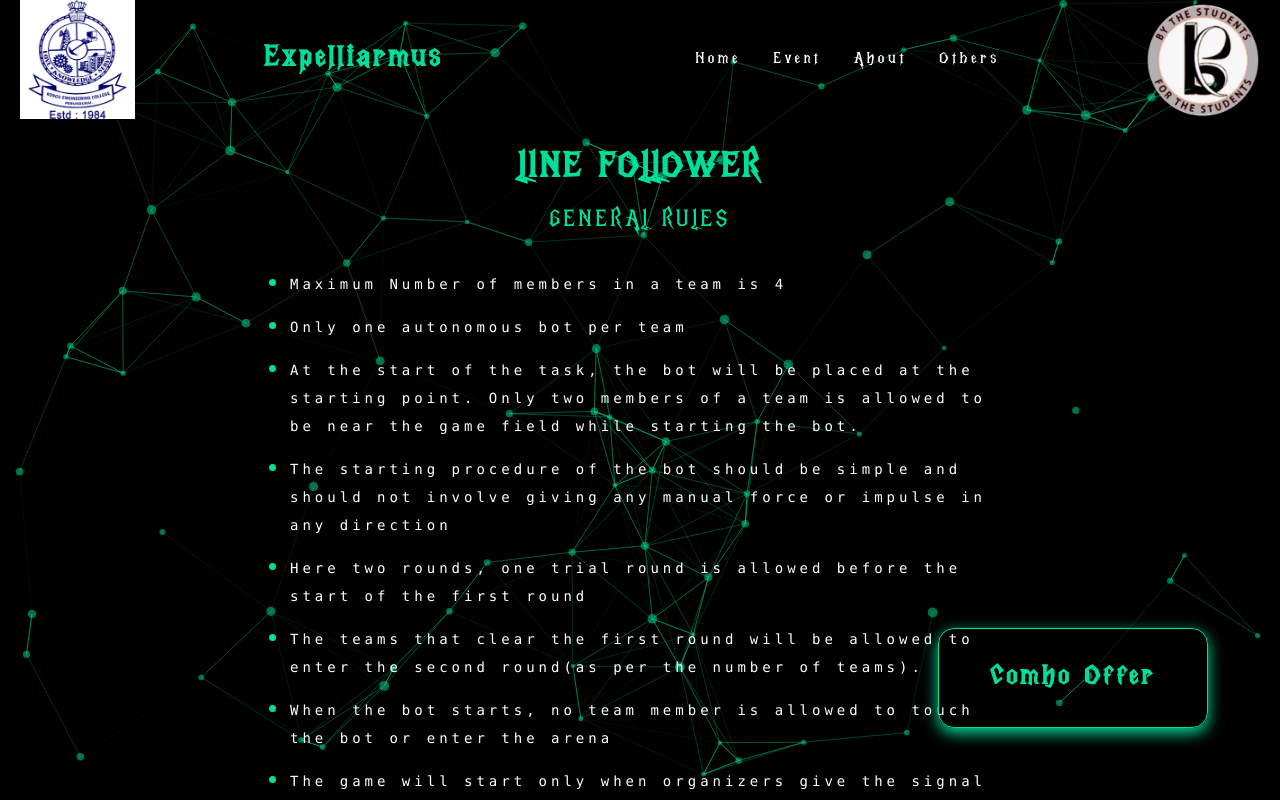
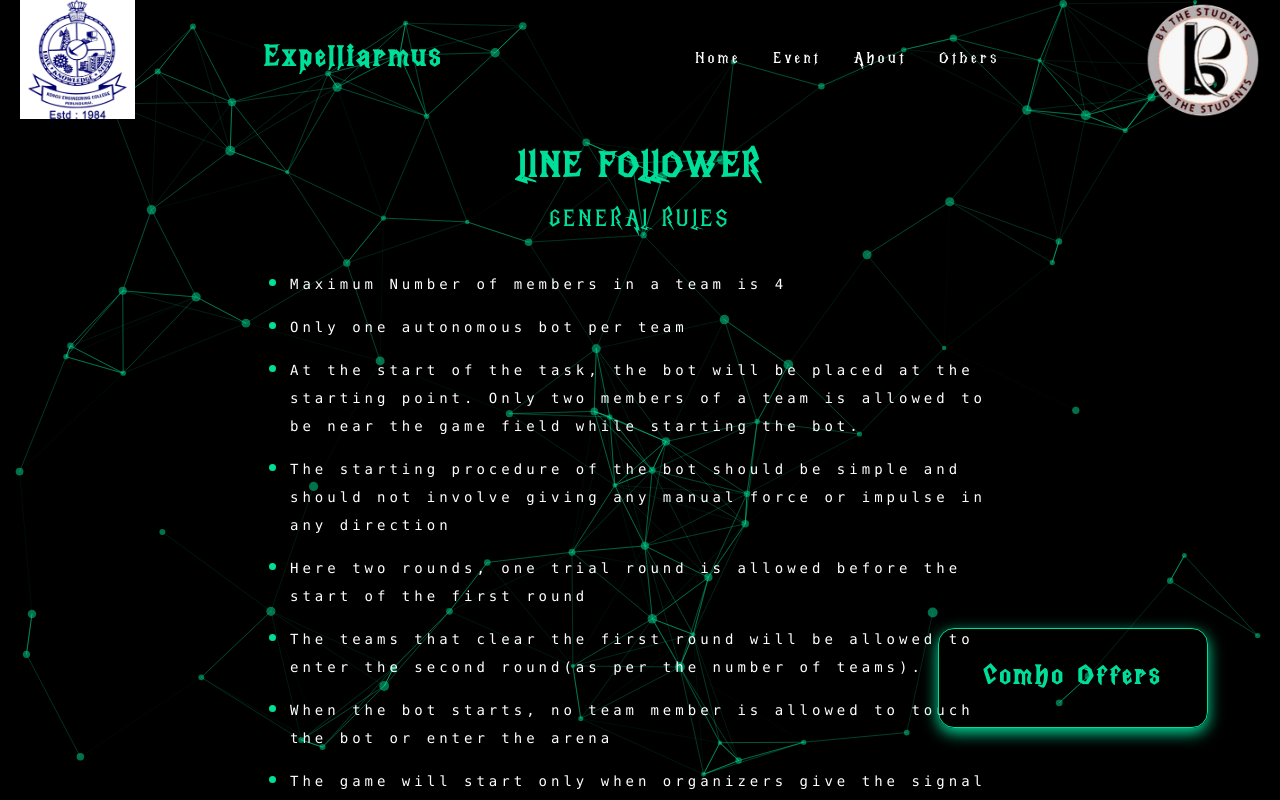
Before and after one commit to naveenkumarse/slytherin, a React (Create React App) app: page /#/eventdetails4 in a window 1280 px wide. Shown: the top 800 px of the page. Built offline with nearby package versions, Linux system fonts and the light colour scheme.

Commit message:
forms-updated

```diff
--- a/src/components/cards.js
+++ b/src/components/cards.js
@@ -8,18 +8,17 @@ const Cards = () => {
         <div className="flip-card ">
           <div className="flip-card-inner">
             <div className="flip-card-front bottom-9 right-9">
-              <p className="mytitle" >Combo Offer</p>
+              <p className="mytitle" >Combo Offers</p>
             </div>
             <div className="flip-card-back">
               <div className=" font-mono ">
                 <p>
-                  (Robo soccer/Robo Race) + manipulator workshop - ₹750
                 </p>
                 <br/>
                 <hr/>
                 <br/>
                 <p>
-                  Line follower+maze solver+manipulator workshop - ₹1050
+                <b>  Line follower+maze solver+manipulator workshop - ₹1050 </b>
                 </p>
               </div>
             </div>
--- a/src/components/eventdetails4.js
+++ b/src/components/event_line_follower.js
@@ -47,7 +47,7 @@ function eventdetails4() {
 
         <div className="flex justify-center relative">
 
-        <a  href='https://forms.gle/86QQbY2khJDA6Bwt9' rel="noopener noreferrer " target={"_blank"} className="underline font-mono flex p-[10px] pl-[50px] pr-[50px] mx-10 reg-btn font-semibold text-white">Register</a>          </div><br></br>
+        <a  href='https://forms.gle/zezjLwi19KQpwZVf9 ' rel="noopener noreferrer " target={"_blank"} className="underline font-mono flex p-[10px] pl-[50px] pr-[50px] mx-10 reg-btn font-semibold text-white">Register</a>          </div><br></br>
           </Fade>
     </>
   )
--- a/src/components/eventdetails.js
+++ b/src/components/event_maze_solver.js
@@ -50,7 +50,7 @@ function eventdetails1() {
             <h1 className="text-2xl text-center text-[#00df9a]">Registration Fees ₹400</h1><br/><br/><br/>
 
         <div className="flex justify-center relative">
-            <a  href='https://forms.gle/9jxnVmAQ2QxBLx176' rel="noopener noreferrer " target={"_blank"} className="underline font-mono flex p-[10px] pl-[50px] pr-[50px] mx-10 reg-btn font-semibold text-white">Register</a>
+            <a  href='https://forms.gle/bhj1bWZFhEbiR3e27 ' rel="noopener noreferrer " target={"_blank"} className="underline font-mono flex p-[10px] pl-[50px] pr-[50px] mx-10 reg-btn font-semibold text-white">Register</a>
           </div><br></br>
         </Fade>
     </>
--- a/src/components/eventdetails5.js
+++ b/src/components/event_robo_race.js
@@ -40,7 +40,7 @@ function eventdetails5() {
 
         <div className="flex justify-center relative">
 
-        <a  href='https://forms.gle/F75s7EGsLDxWt9Jh9' rel="noopener noreferrer " target={"_blank"} className="underline font-mono flex p-[10px] pl-[50px] pr-[50px] mx-10 reg-btn font-semibold text-white">Register</a>          </div><br></br>
+        <a  href='https://forms.gle/nKqm65PmzBvncjB57' rel="noopener noreferrer " target={"_blank"} className="underline font-mono flex p-[10px] pl-[50px] pr-[50px] mx-10 reg-btn font-semibold text-white">Register</a>          </div><br></br>
           </Fade>
     </>
   )
--- a/src/components/eventdetails3.js
+++ b/src/components/event_robo_soccer.js
@@ -91,7 +91,7 @@ function eventdetails3() {
 
         <div className="flex justify-center relative">
 
-        <a  href='https://forms.gle/rWn1c9j1enPaYp8j6' rel="noopener noreferrer " target={"_blank"} className="underline font-mono flex p-[10px] pl-[50px] pr-[50px] mx-10 reg-btn font-semibold text-white">Register</a>          </div><br></br>
+        <a  href='https://forms.gle/QTL9RavpbVnWtLUw7' rel="noopener noreferrer " target={"_blank"} className="underline font-mono flex p-[10px] pl-[50px] pr-[50px] mx-10 reg-btn font-semibold text-white">Register</a>          </div><br></br>
           </Fade>
     </>
   )
--- a/src/components/eventdetails2.js
+++ b/src/components/event_robo_war.js
@@ -41,7 +41,7 @@ function eventdetails2() {
 
         <div className="flex justify-center relative">
 
-        <a  href='https://forms.gle/ifx8kJZ8u2r48vZB6' rel="noopener noreferrer " target={"_blank"} className="underline font-mono flex p-[10px] pl-[50px] pr-[50px] mx-10 reg-btn font-semibold text-white">Register</a>          </div><br></br>
+        <a  href='https://forms.gle/8DeU4su2LfmtXTWS9' rel="noopener noreferrer " target={"_blank"} className="underline font-mono flex p-[10px] pl-[50px] pr-[50px] mx-10 reg-btn font-semibold text-white">Register</a>          </div><br></br>
           </Fade>
     </>
   )
```
Also changed, not shown: src/App.js (+6 -6 lines), src/components/event_workshop.js (renamed from src/components/eventdetails6.js).
